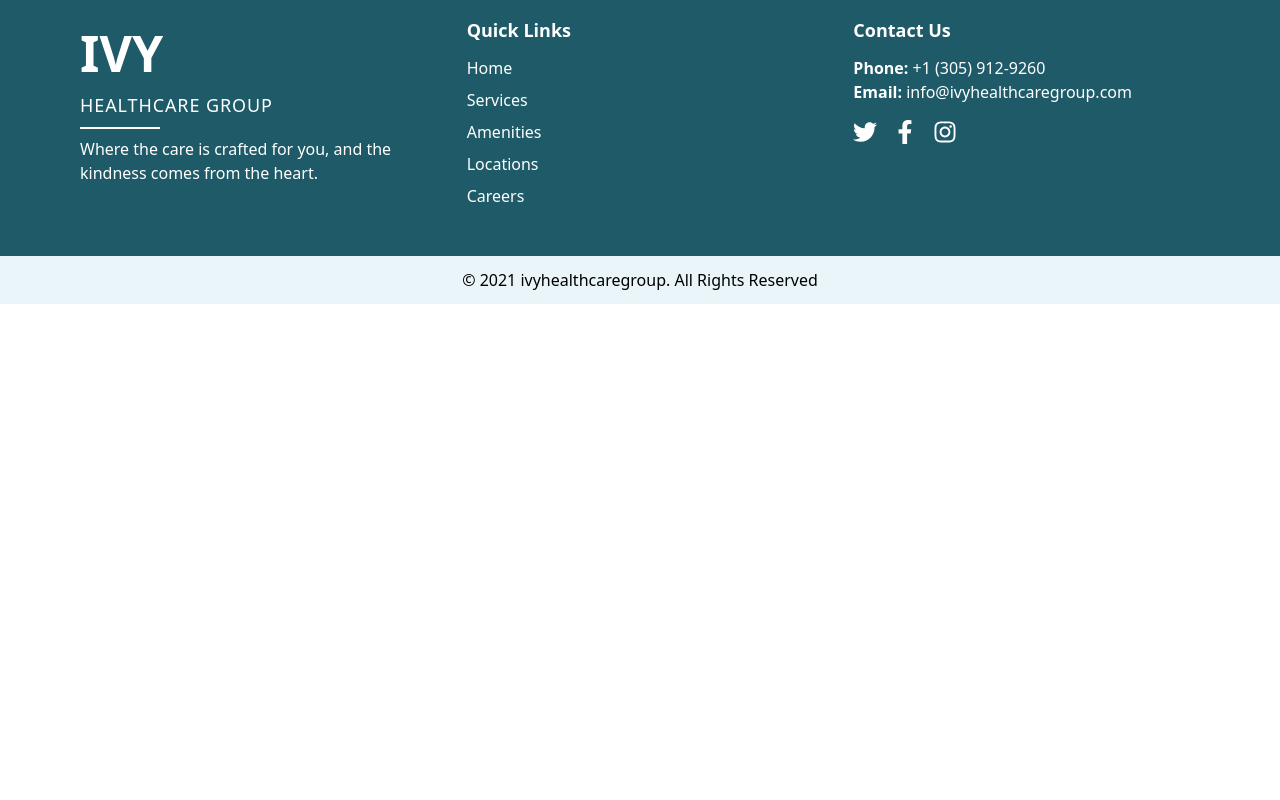
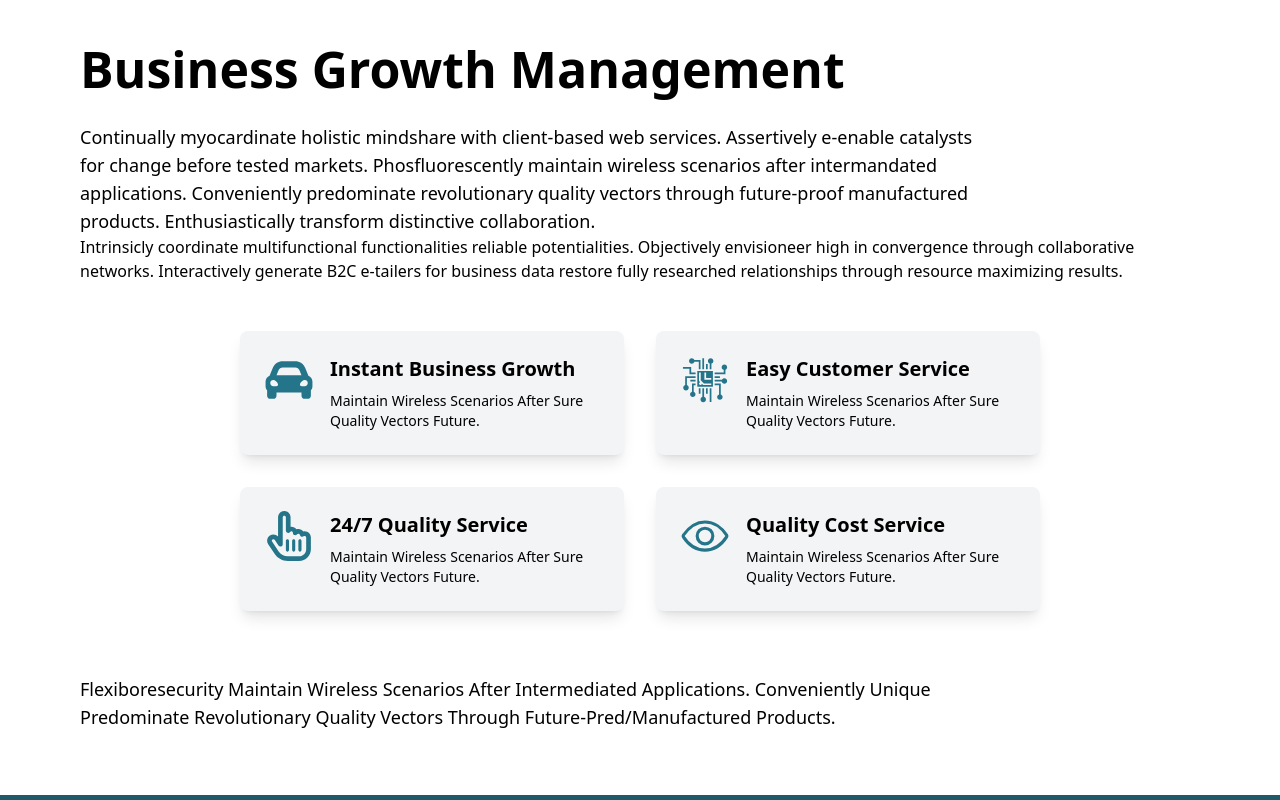
Before and after one commit to sabiiii04/ivy, a React (Vite) app: page /services in a window 1280 px wide. Shown: the part 1520-2320 px from the top of the page. Before the commit the page ends 1824 px from the top, so only its background shows below. Built offline with nearby package versions, Linux system fonts and the light colour scheme.

Commit message:
more fixes

```diff
--- /dev/null
+++ b/src/components/ServicesComponents/BusinessGrowth.jsx
@@ -0,0 +1,71 @@
+import React from 'react';
+import { IoEyeOutline } from "react-icons/io5";
+import { GiProcessor } from "react-icons/gi";
+import { FaCarAlt } from "react-icons/fa";
+import { FaRegHandPointer } from "react-icons/fa6";
+
+const BusinessGrowthManagement = () => {
+    const services = [
+        {
+            icon: <FaCarAlt className="text-[#25758A] text-[50px]" />,
+            title: "Instant Business Growth",
+            description: "Maintain Wireless Scenarios After Sure Quality Vectors Future."
+        },
+        {
+            icon: <GiProcessor className="text-[#25758A] text-[50px]" />,
+            title: "Easy Customer Service",
+            description: "Maintain Wireless Scenarios After Sure Quality Vectors Future."
+        },
+        {
+            icon: <FaRegHandPointer className="text-[#25758A] text-[50px]" />,
+            title: "24/7 Quality Service",
+            description: "Maintain Wireless Scenarios After Sure Quality Vectors Future."
+        },
+        {
+            icon: <IoEyeOutline className="text-[#25758A] text-[50px]" />,
+            title: "Quality Cost Service",
+            description: "Maintain Wireless Scenarios After Sure Quality Vectors Future."
+        }
+    ];
+
+    return (
+        <section className="max-w-[1350px] mx-auto px-6 lg:px-20 py-16">
+            <div className="text-left">
+                <h1 className="text-[50px] font-semibold">Business Growth Management</h1>
+                <p className="mt-4 text-lg max-w-[900px]">
+                    Continually myocardinate holistic mindshare with client-based web services. Assertively e-enable catalysts for change before tested markets. Phosfluorescently maintain wireless scenarios after intermandated applications. Conveniently predominate revolutionary quality vectors through future-proof manufactured products. Enthusiastically transform distinctive collaboration.
+                </p>
+                <span></span>
+                <p>
+                    Intrinsicly coordinate multifunctional functionalities reliable potentialities. Objectively envisioneer high in convergence through collaborative networks. Interactively generate B2C e-tailers for business data restore fully researched relationships through resource maximizing results.
+                </p>
+            </div>
+            <div>
+
+            </div>
+            <ul className="mt-12 grid grid-cols-1 md:grid-cols-2 gap-8 max-w-[800px] mx-auto">
+                {services.map((service, index) => (
+                    <li
+                        key={index}
+                        className="bg-gray-100 p-6 shadow-lg rounded-lg flex items-start text-left space-x-4"
+                    >
+                        <div className=" justify-center">
+                            {service.icon}
+                        </div>
+                        <div>
+                            <h3 className="text-xl font-semibold">{service.title}</h3>
+                            <p className="mt-2 text-sm">{service.description}</p>
+                        </div>
+                    </li>
+                ))}
+            </ul>
+            <div className="mt-16 text-left">
+                <p className="text-lg max-w-[900px]">
+                    Flexiboresecurity Maintain Wireless Scenarios After Intermediated Applications. Conveniently Unique Predominate Revolutionary Quality Vectors Through Future-Pred/Manufactured Products.
+                </p>
+            </div>
+        </section>
+    );
+};
+
+export default BusinessGrowthManagement;
--- a/src/pages/Services.jsx
+++ b/src/pages/Services.jsx
@@ -1,12 +1,14 @@
 import React from 'react';
 import HeroSection from "../components/ServicesComponents/HeroSection.jsx";
 import ServicesSection from "../components/ServicesComponents/ServicesSection.jsx";
+import BusinessGrowth from "../components/ServicesComponents/BusinessGrowth.jsx";
 
 const Services = () => {
     return (
         <div>
             <HeroSection />
             <ServicesSection />
+            <BusinessGrowth/>
 
         </div>
     );
```
